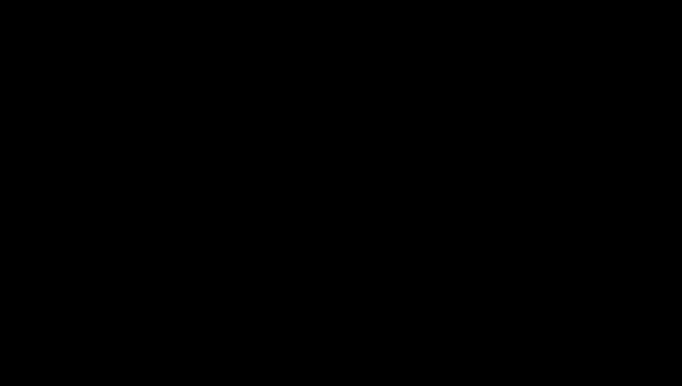
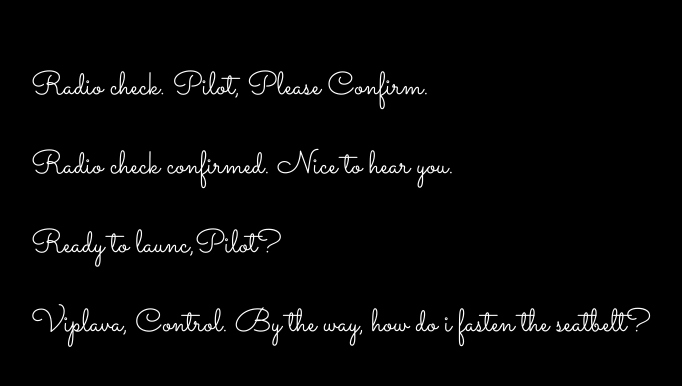
Before and after one commit to viplavan/Communication-log, a plain HTML site: page index.html in a window 1280 px wide. Shown: the whole page, without its empty margins (225-907 px from the left). Drawn offline with Linux system fonts and the light colour scheme.

Commit message:
Updated style and index files

```diff
--- a/index.html
+++ b/index.html
@@ -5,12 +5,16 @@
     <meta charset="UTF-8">
     <meta name="viewport" content="width=device-width, initial-scale=1.0">
     <link rel="stylesheet" type="text/css" href="style.css">
+    <link href="https://fonts.googleapis.com/css?family=Satisfy" rel="stylesheet">
+    <link href="https://fonts.googleapis.com/css?family=Sacramento" rel="stylesheet">
     <title>Document</title>
 </head>
 
 <body>
     <p>Radio check. Pilot, Please Confirm.</p>
     <p>Radio check confirmed. Nice to hear you.</p>
+    <p>Ready to launc,Pilot?</p>
+    <p>Viplava, Control. By the way, how do i fasten the seatbelt?</p>
 </body>
 
 </html>
--- a/style.css
+++ b/style.css
@@ -1,5 +1,5 @@
 body {
-    /* color: white; */
+    color: white;
     background-color: black;
     font-family: 'Sacramento', cursive;
     font-size: 32px;
```
